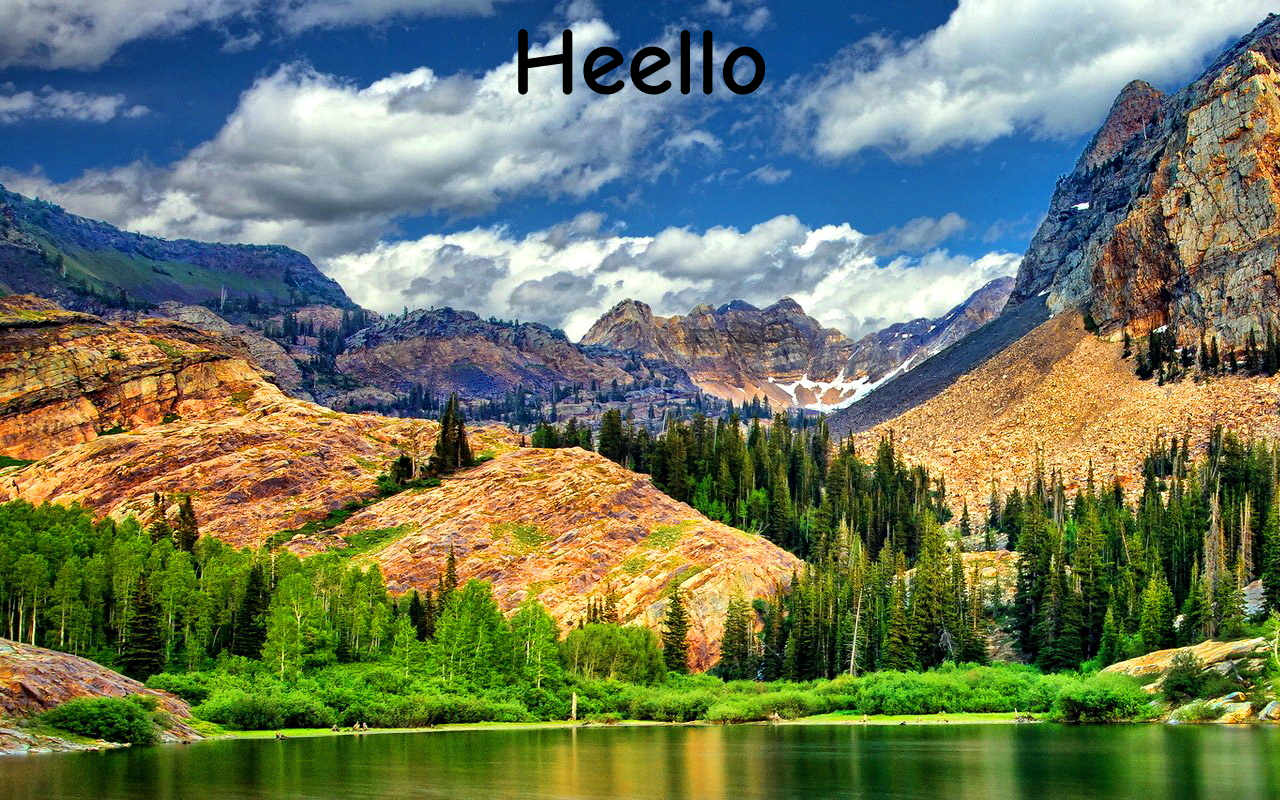
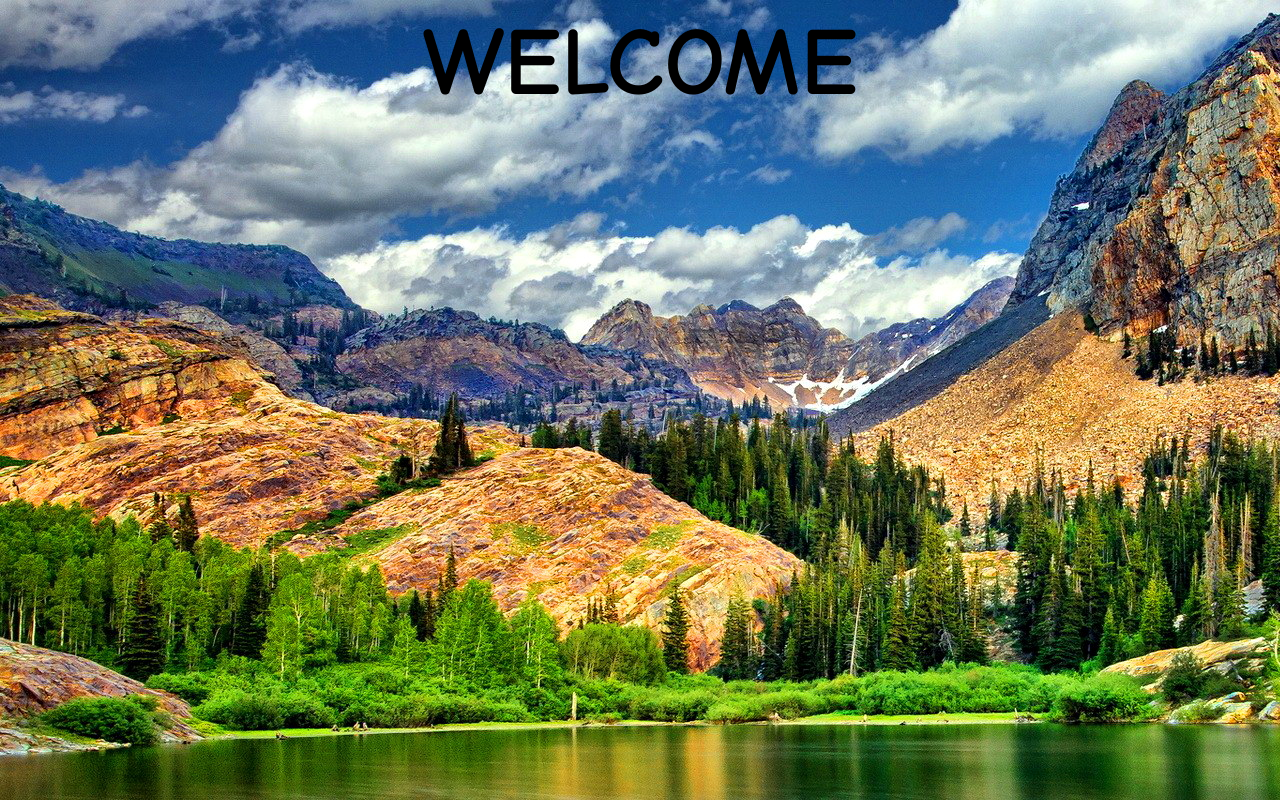
Before and after one commit to AneeshS7/aneeshstaticweb, a plain HTML site: page index.html in a window 1280 px wide. Drawn offline with Linux system fonts and the light colour scheme.

Commit message:
Add files via upload

```diff
--- a/index.html
+++ b/index.html
@@ -6,7 +6,7 @@
 
 <font size="50" face="Comic Sans MS" vspace="100">
 
-<h1 align="center" bgcolor="grey">Heello</h1>
+<h1 align="center" bgcolor="grey">WELCOME</h1>
 
 </font>
 </body>
```
